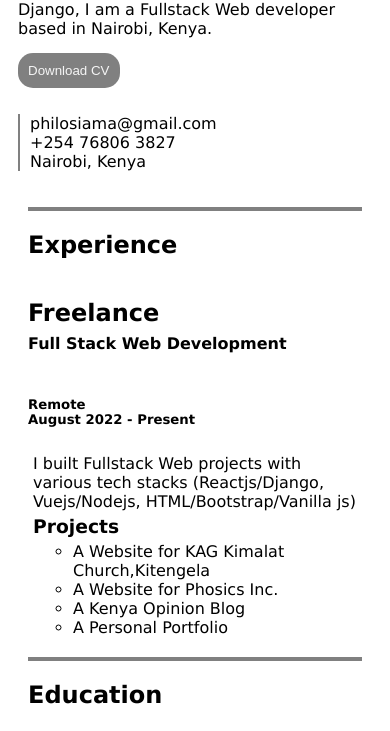
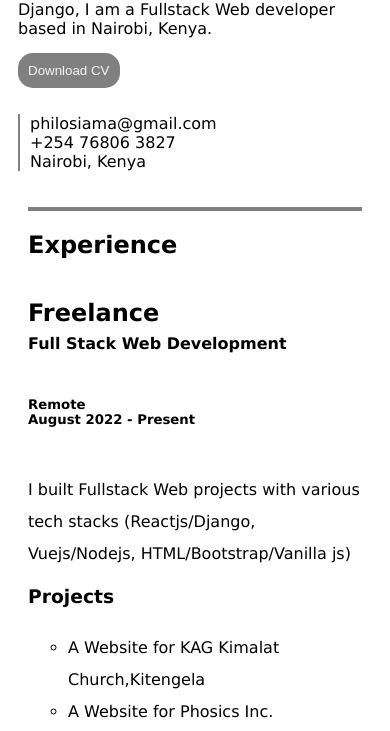
Before and after one commit to Siam3h/Siam3h.github.io, a plain HTML site: page index.html in a window 390 px wide. Shown: the part 99-830 px from the top of the page. Drawn offline with Linux system fonts and the light colour scheme.

Commit message:
bottom 3 media query

```diff
--- a/style.css
+++ b/style.css
@@ -140,6 +140,16 @@ body {
     .p-pp,
     .li-p,
     .li-pp {
-        margin: 5px;
+        margin-left:auto ;
+        margin-right: auto;
+    }
+
+    .li-p,
+    .p-p {
+        line-height: 2rem;
+    }
+
+    .p-pp {
+        margin-top: 10px;
     }
 }
```
